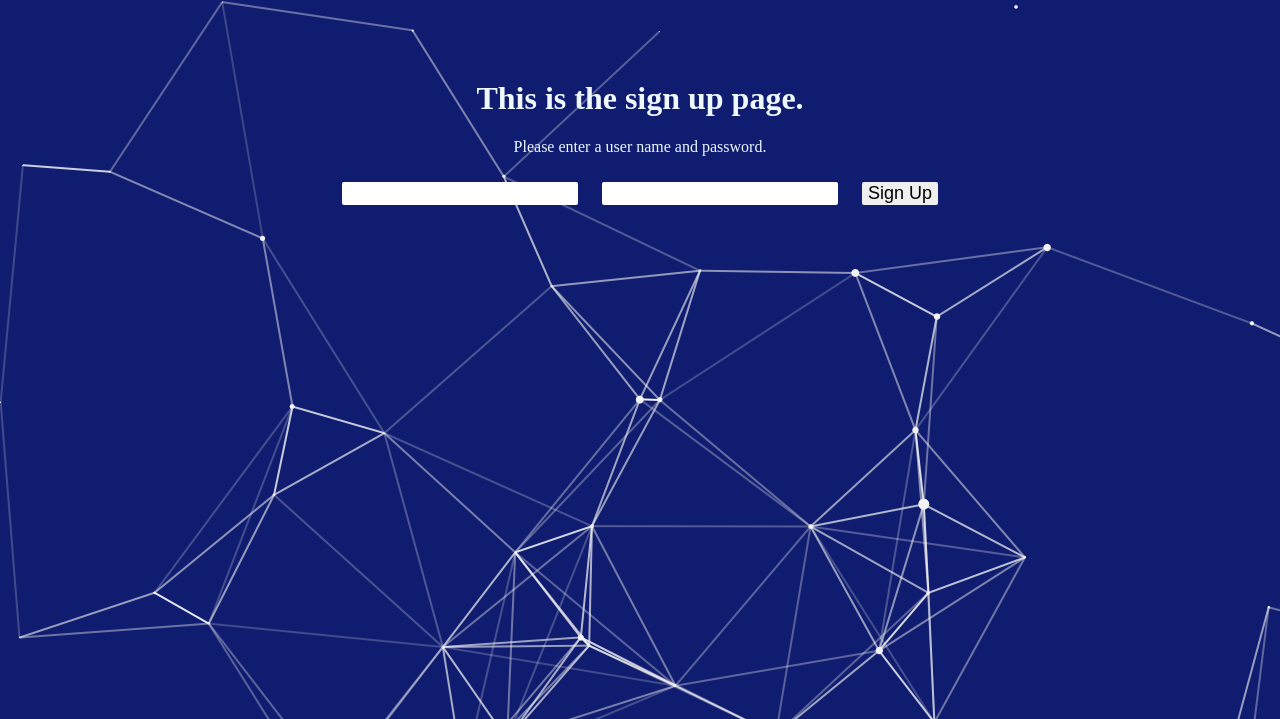
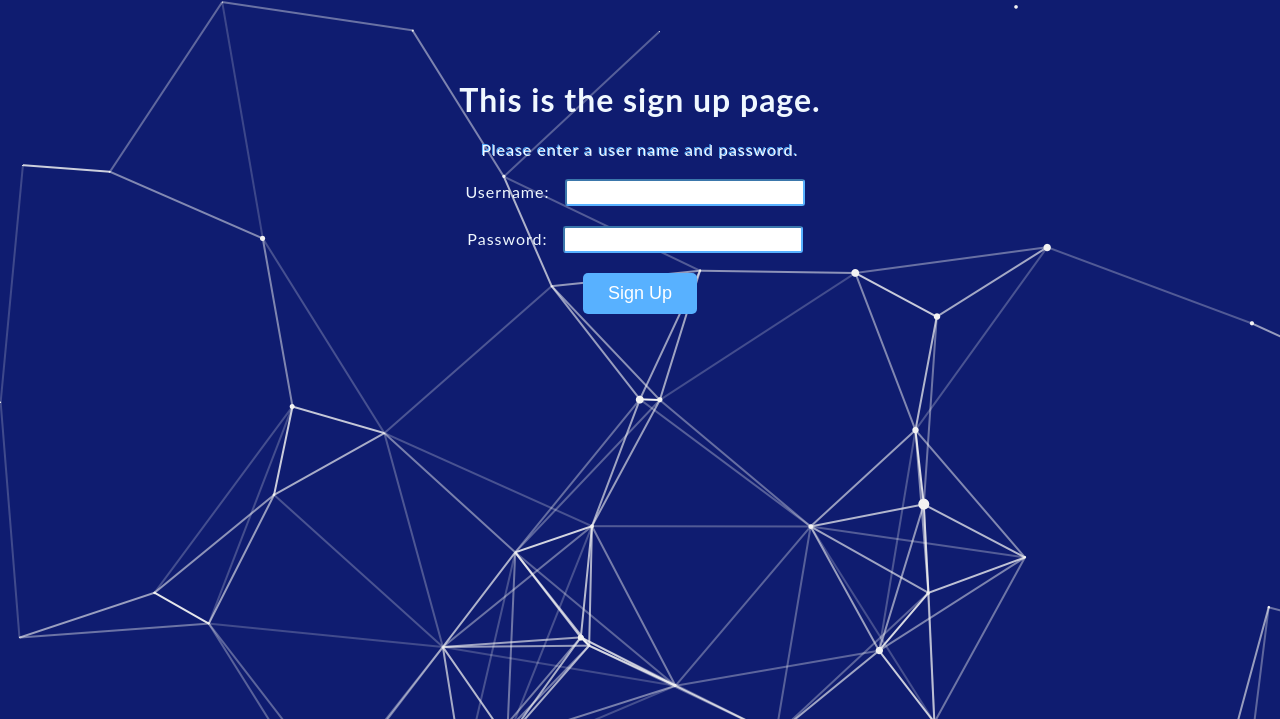
Before and after one commit to smpatyi/disaster_chari-tech, a Flask app: page /sign_up in a window 1280 px wide. Shown: the top 719 px of the page. Run offline with Flask 2, Linux system fonts and the light colour scheme.

Commit message:
sign in sign up style

```diff
--- a/static/style.css
+++ b/static/style.css
@@ -4,33 +4,60 @@ body {
     color:aliceblue;
     text-align: center;
     margin: 80px;
-    font-family: BioRhyme;
-    text-emphasis-color: cyan;
+    font-family: "Lato", sans-serif;
+    letter-spacing: 1px;
 }
 
-input {
-    border-radius: 2px;
-    border: deeppink;
+.text-log {
+    text-shadow: -1px -1px #ff58c4;
+    margin: 10px;
+}
+
+.text-sign {
+    text-shadow: -1px -1px #58b1ff;
+    margin: 10px;
+}
+
+.log-input {
+    border-radius: 3px;
+    border-color: #ff58c4;
     font-size: large;
     margin: 10px;
-
 }
 
-.button {
-    font-family: BioRhyme;
+.sign-input {
+    border-radius: 3px;
+    border-color: #58b1ff;
+    font-size: large;
+    margin: 10px;
+}
+
+.log-button {
     font-size: large;
     padding: 10px 25px 10px 25px;
     border-radius: 5px;
-    background-color: deeppink;
+    border:none;
+    background-color: #ff58c4;
+    color: white;
+    margin-top: 10px;
+}
+
+.sign-button {
+    font-size: large;
+    padding: 10px 25px 10px 25px;
+    margin-top: 10px;
+    border:none;
+    border-radius: 5px;
+    background-color: #58b1ff;
     color: white;
 }
 
 .small-button {
-    font-family: BioRhyme;
     margin-top: 30px;
+    border:none;
     padding: 3px 5px 3px 5px;
     border-radius: 5px;
-    background-color: deeppink;
+    background-color: #ff58c4;
     color:white;
     font-size: smaller;
 }
--- a/templates/sign_up.html
+++ b/templates/sign_up.html
@@ -1,14 +1,18 @@
 <html>
   <head>
-    <link rel="stylesheet" href="/static/style.css" />
+    <link rel="stylesheet" href="../static/style.css" />
   </head>
   <body>
     <h1>This is the sign up page.</h1>
-    <p>Please enter a user name and password.</p>
+    <p class="text-sign" >Please enter a user name and password.</p>
     <form method="POST" action="/sign_up">
-      <input type="text" name="user_name" />
-      <input type="text" name="password" />
-      <input type="submit" value="Sign Up" />
+      Username:
+      <input class="sign-input" type="text" name="user_name" />
+      <br>
+      Password:
+      <input class="sign-input" type="text" name="password" />
+      <br>
+      <input class="sign-button" type="submit" value="Sign Up" />
     </form>
     {% with messages = get_flashed_messages() %} {% if messages %}
     <ul class="flashes">
```
Also changed, not shown: templates/log_in.html (+6 -6 lines), templates/main.html (+8 -5 lines), 1 other file.
